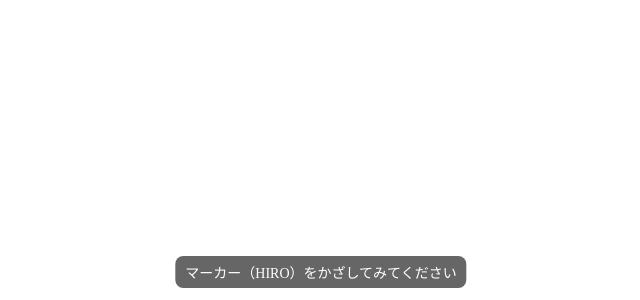
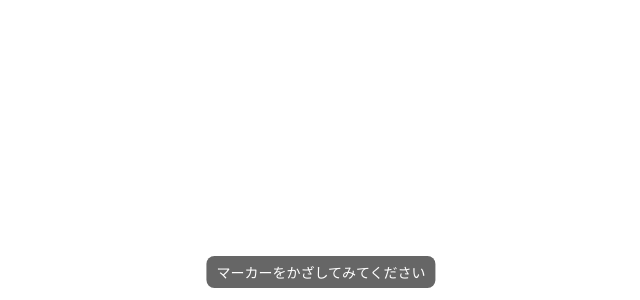
Before and after one commit to Asano-0004/arjs-marker-demo004, a plain HTML site: page index.html in a window 1280 px wide. Shown: the part 500-800 px from the top of the page, without its empty margins (319-959 px from the left). Drawn offline with Linux system fonts and the light colour scheme.

Commit message:
Update index.html

```diff
--- a/index.html
+++ b/index.html
@@ -17,10 +17,9 @@ body, html { margin:0; padding:0; overflow:hidden; }
 <body>
 <!-- arjs="sourceType: webcam;" で端末カメラを使用 -->
 <a-scene embedded arjs="sourceType: webcam; debugUIEnabled: false;">
-<!-- 自分のHIROマーカーを使う例 -->
+<!-- 自分のマーカーを使う例 -->
 <a-marker type="pattern" url="markers/pattern-mymarker004.patt">
-<a-entity gltf-model="url(assets/model.glb)" position="0 0 0" scale=
- "0.5 0.5 0.5"></a-entity>
+<a-entity gltf-model="url(assets/model.glb)" position="0 0 0" scale="0.5 0.5 0.5"></a-entity>
 </a-marker>
 <!-- 原点に簡単な立方体を表示 -->
 <a-cylinder position="0 0 0" radius="0.8" height="0.14" color="#D3D3D3"></a-cylinder>
@@ -50,6 +49,6 @@ body, html { margin:0; padding:0; overflow:hidden; }
 <!-- カメラ -->
 <a-entity camera></a-entity>
 </a-scene>
-<div class="hint">マーカー（HIRO）をかざしてみてください</div>
+<div class="hint">マーカーをかざしてみてください</div>
 </body>
 </html>
```
